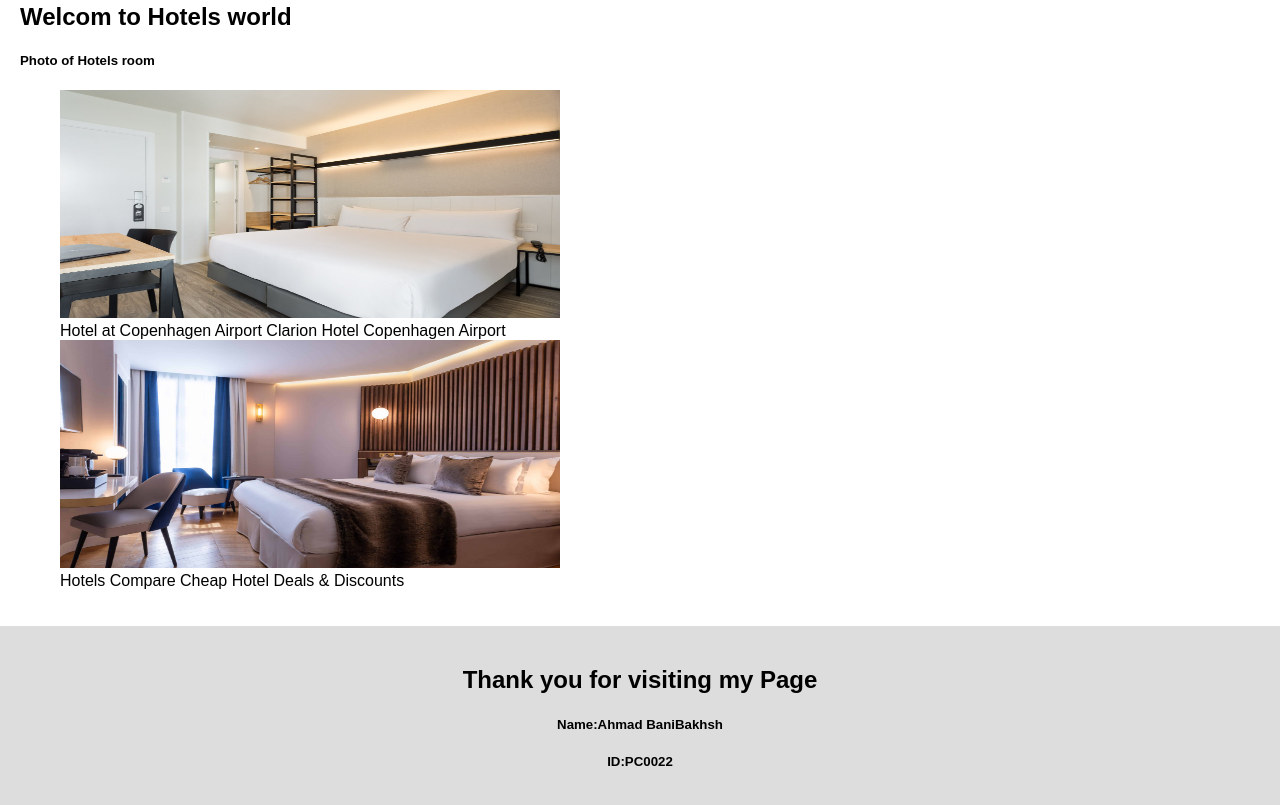
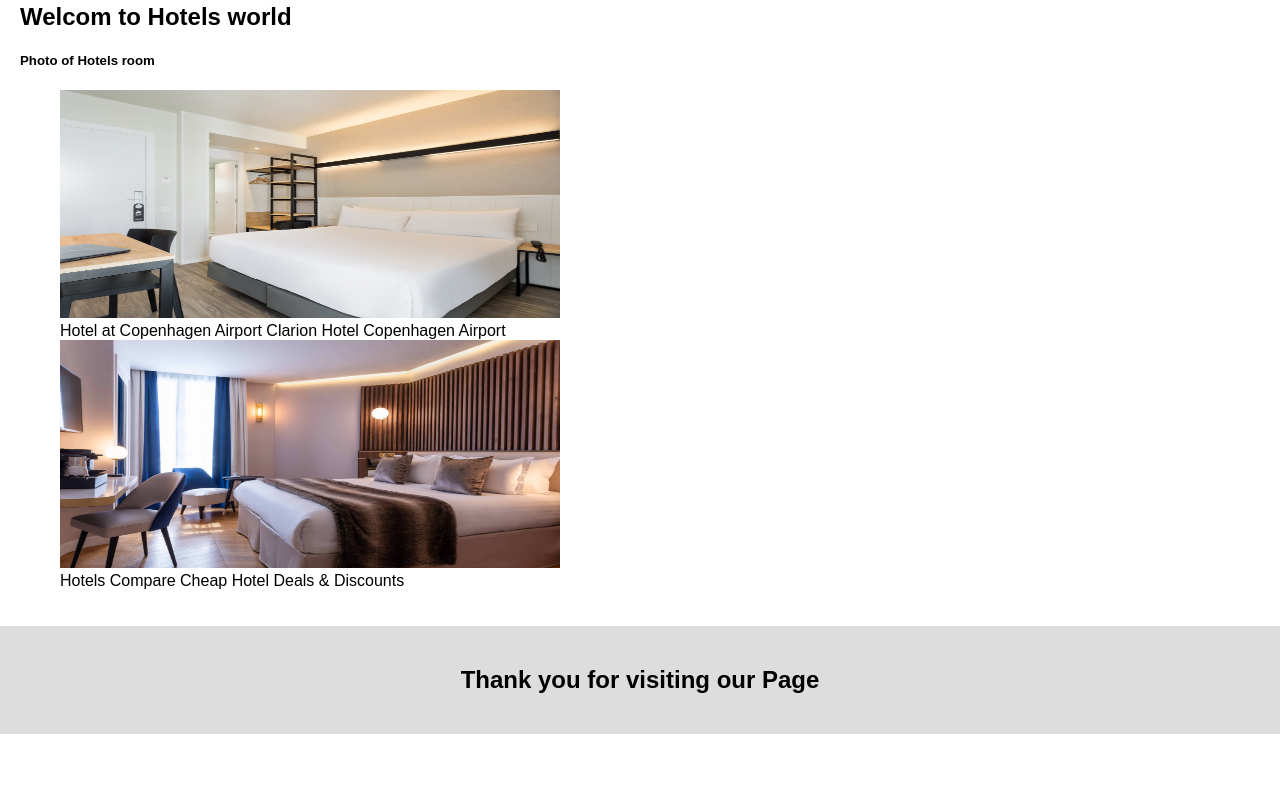
Before and after one commit to ryanislam/SE421-Group4, a plain HTML site: page index.html in a window 1280 px wide. Shown: the part 2375-3180 px from the top of the page. After the commit the page ends 3109 px from the top, so only its background shows below. Drawn offline with Linux system fonts and the light colour scheme.

Commit message:
Update index.html

```diff
--- a/index.html
+++ b/index.html
@@ -192,9 +192,7 @@
     </div>
 
     <div class="footer">
-        <h2>Thank you for visiting my Page</h2>
-        <h5>Name:Ahmad BaniBakhsh </h5>
-        <h5>ID:PC0022 </h5>
+        <h2>Thank you for visiting our Page</h2>
     </div>
 
 </body>
```
